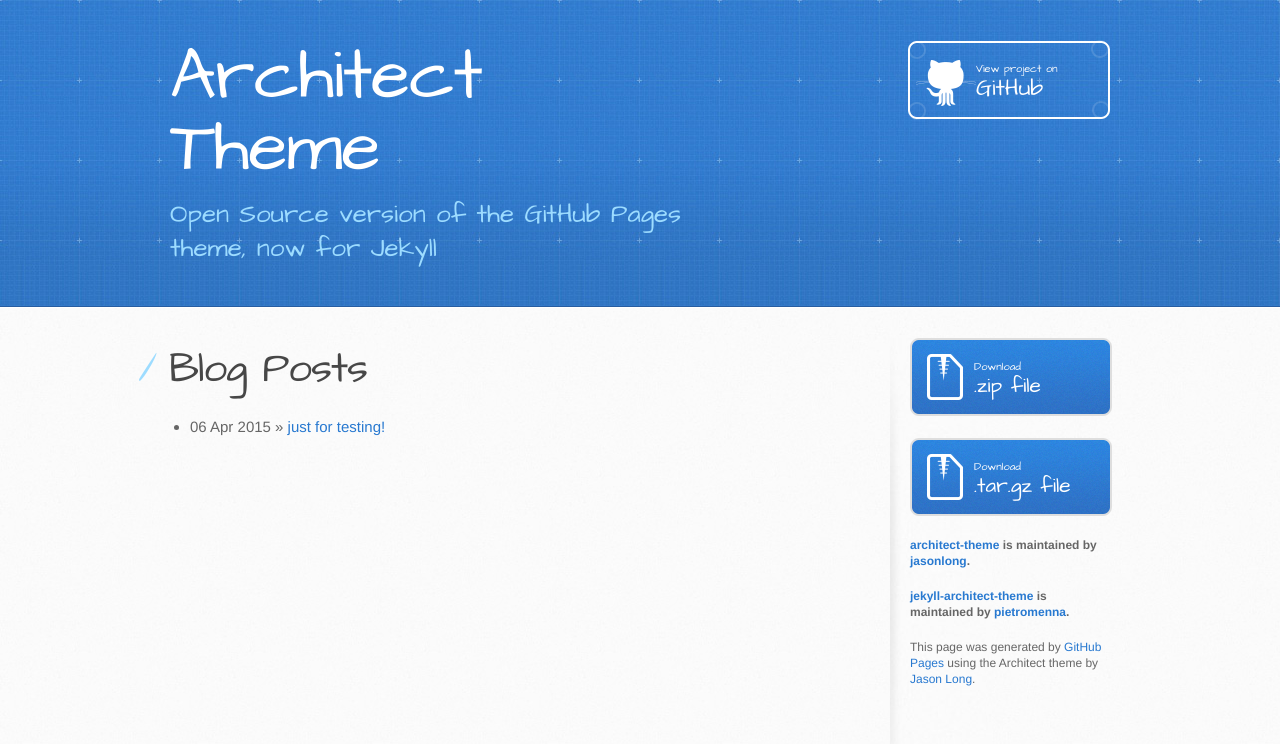
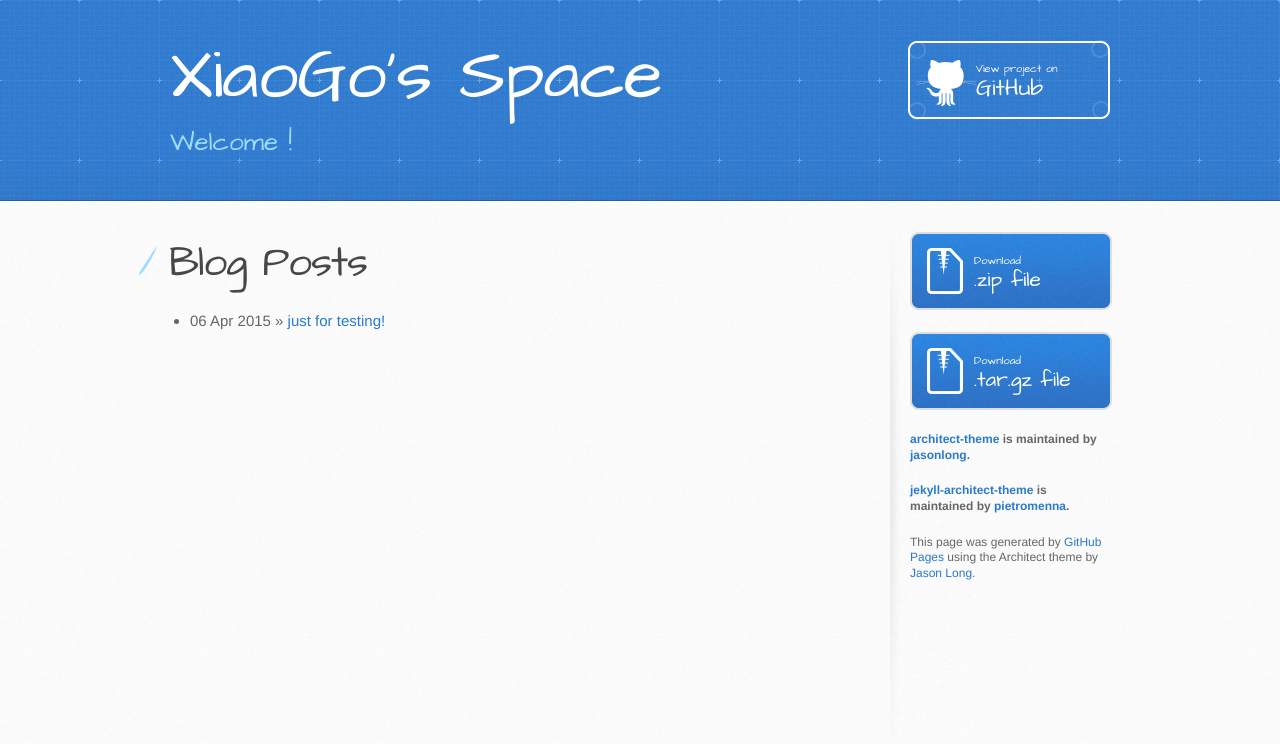
Before and after one commit to wswuai/wswuai.github.io, a Jekyll site: the page built from index.html, in a window 1280 px wide. Shown: the top 744 px of the page. Built offline with Jekyll 4.4.1, drawn with Linux system fonts in a browser that asks for light colours; Markdown is read by kramdown in place of the engine named in the settings.

Commit message:
modified

```diff
--- a/_config.yml
+++ b/_config.yml
@@ -1,2 +1,2 @@
-name: Architect Theme
+name: XiaoGo's Space
 markdown: redcarpet
--- a/_layouts/default.html
+++ b/_layouts/default.html
@@ -20,7 +20,7 @@
     <header>
       <div class="inner">
         <h1> {{ site.name }} </h1>
-        <h2>Open Source version of the GitHub Pages theme, now for Jekyll</h2>
+        <h2> Welcome ! </h2>
         <a href="https://github.com/pietromenna/jekyll-architect-theme" class="button"><small>View project on</small> GitHub</a>
       </div>
     </header>
```
Also changed, not shown: 2 other files.
